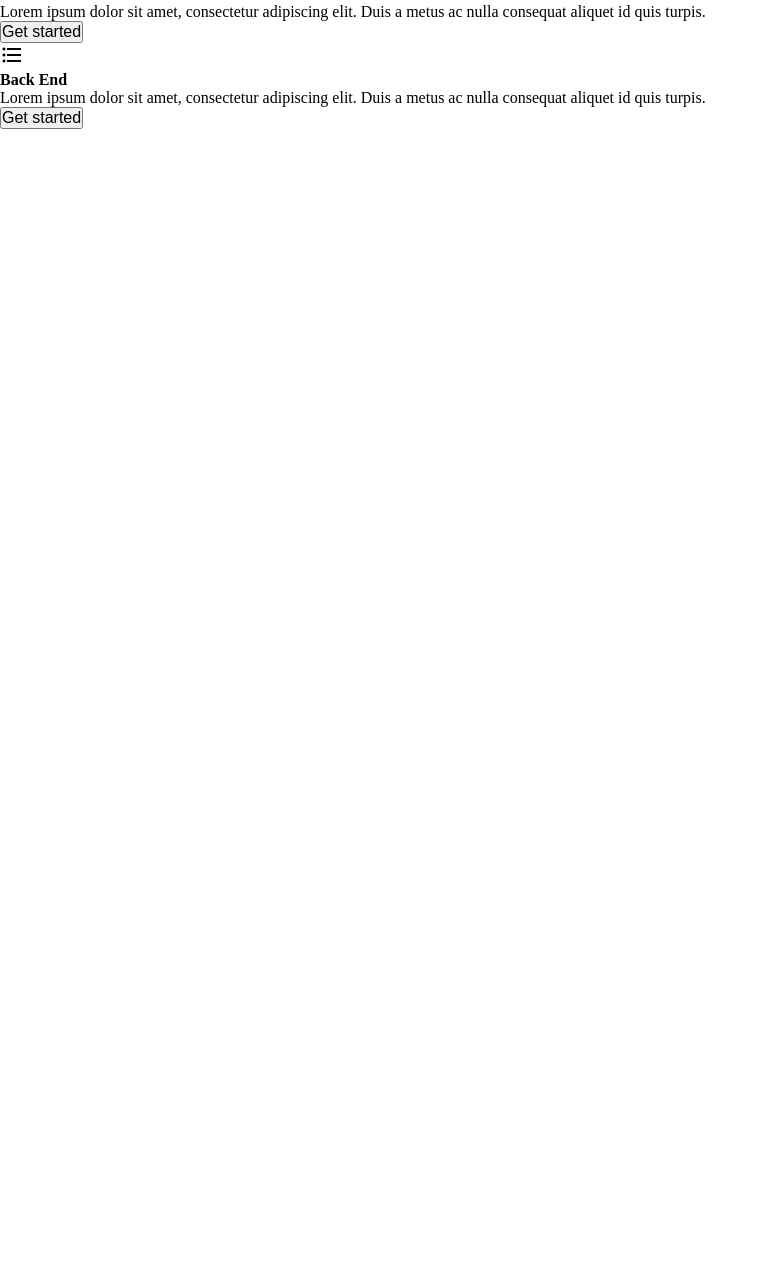
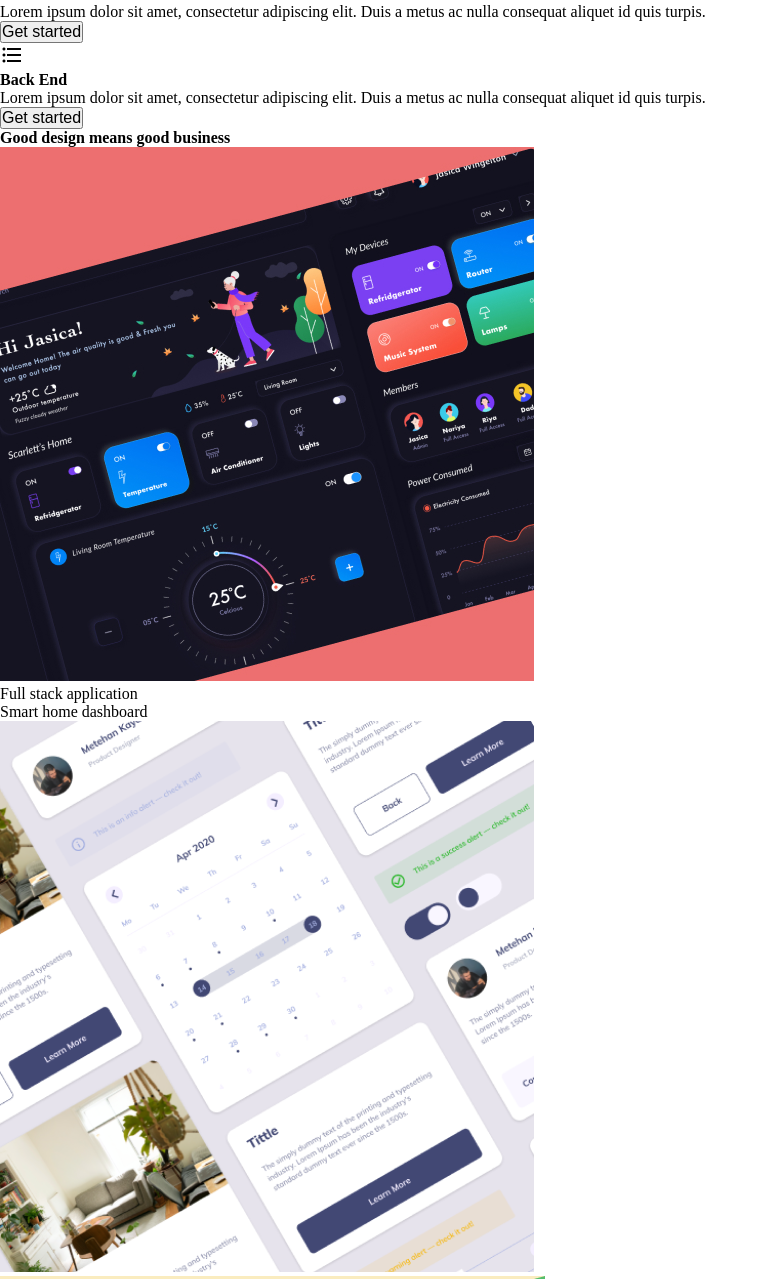
Before and after one commit to Jasmine582/edie_homepage, a plain HTML site: page index.html in a window 1280 px wide. Shown: the part 725-2004 px from the top of the page, without its empty margins (0-768 px from the left). Before the commit the page ends 854 px from the top, so only its background shows below. Drawn offline with Linux system fonts and the light colour scheme.

Commit message:
Added images

```diff
--- a/index.html
+++ b/index.html
@@ -99,6 +99,28 @@
        </div>
         </div>
       </section>
+      <section id="work">
+        <div class="container">
+          <div class="cards">
+          <h3>Good design means good business</h3>
+          <figure>
+            <img src="/img/smarthome.jpg" alt="">
+          </figure>
+          <p>Full stack application</p>
+          <p>Smart home dashboard</p>
+        </div>
+        <div class="cards">
+          <figure>
+            <img src="/img/booking.png" alt="">
+          </figure>
+        </div>
+        <div class="cards">
+          <figure>
+            <img src="/img/juice-product.png" alt="">
+          </figure>
+        </div>
+        </div>
+      </section>
     </main>
     <footer></footer>
   </body>
```
